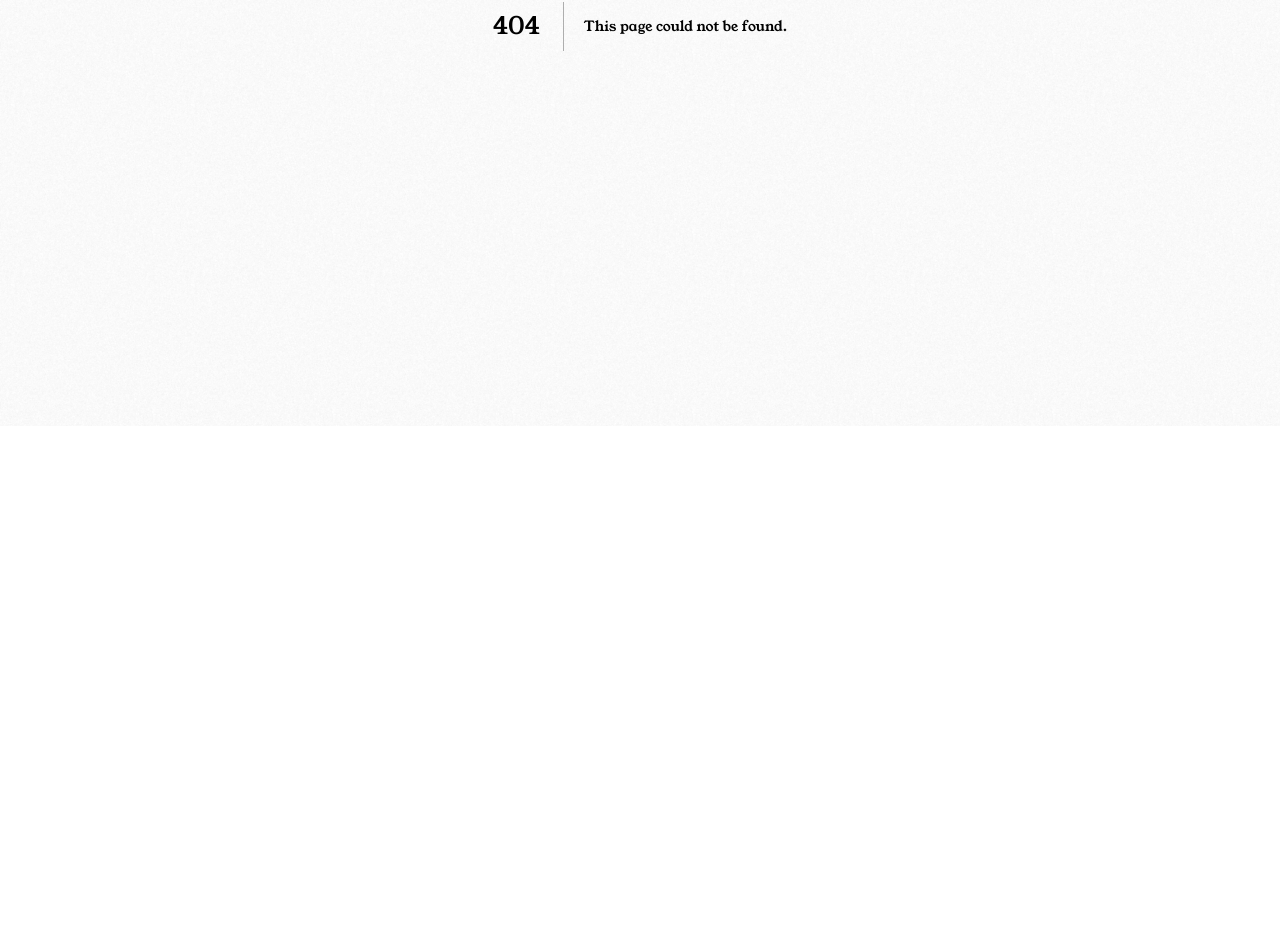
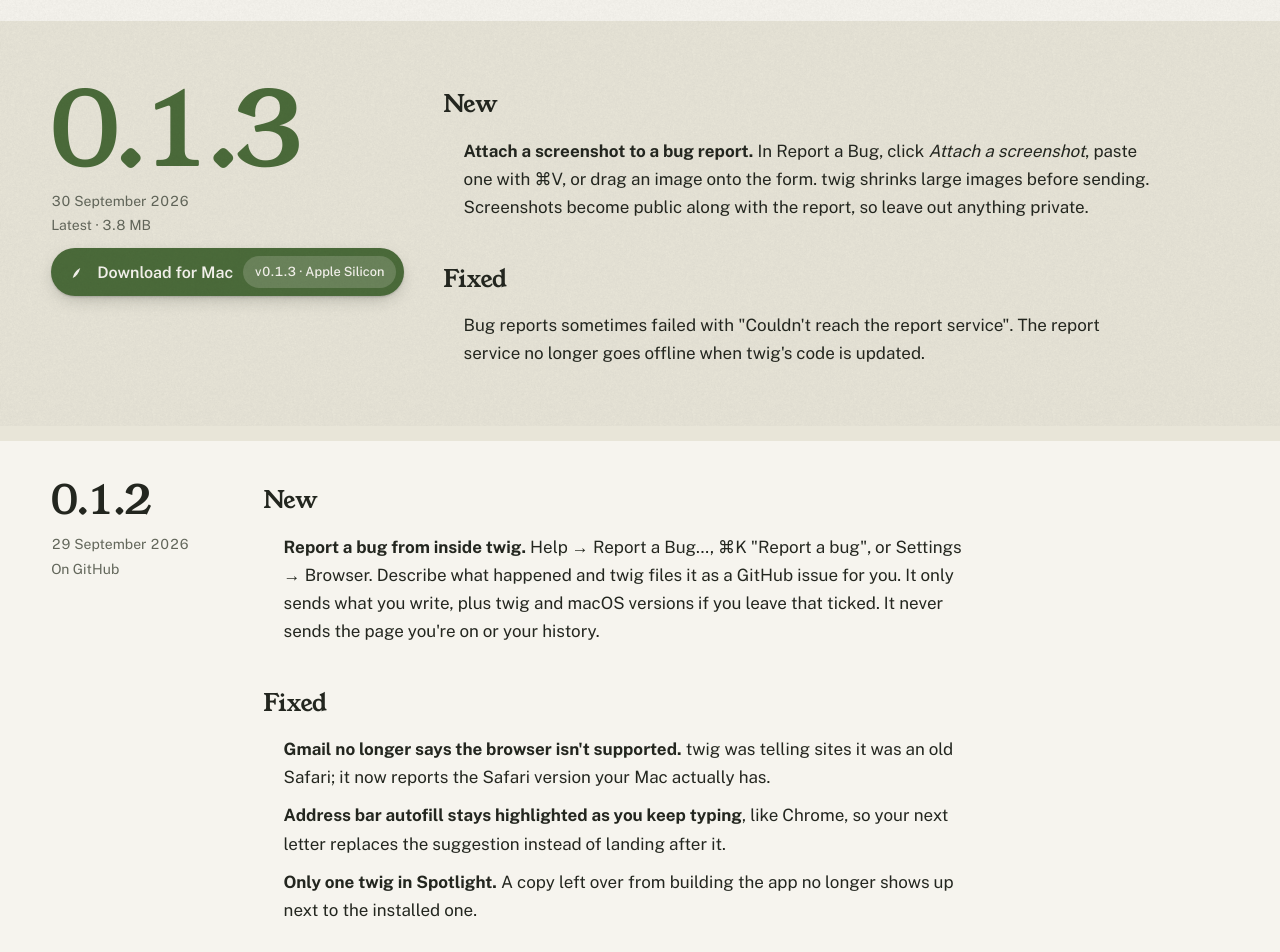
Before and after one commit to yasher3413/twig-website, a Next.js app: page /releases in a window 1280 px wide. Before the commit this address had no page. Shown: the part 374-1326 px from the top of the page. Before the commit the page ends 800 px from the top, so only its background shows below. Built offline with nearby package versions, Linux system fonts and the light colour scheme; no server answers.

Commit message:
feat: release notes from github with atom feed
Built from the GitHub Releases API, revalidated hourly with a snapshot
fallback; sanitised markdown, an anchor per version, the newest one
featured, and an Atom feed at /releases/feed.xml.

```diff
--- /dev/null
+++ b/app/(site)/releases/feed.xml/route.ts
@@ -0,0 +1,10 @@
+import { getReleases } from "@/lib/github";
+import { buildAtom } from "@/lib/feed";
+import { baseUrl } from "@/lib/seo";
+
+export const revalidate = 3600;
+
+export async function GET() {
+  const xml = buildAtom(await getReleases(), baseUrl());
+  return new Response(xml, { headers: { "Content-Type": "application/atom+xml; charset=utf-8" } });
+}
--- /dev/null
+++ b/app/(site)/releases/page.tsx
@@ -0,0 +1,77 @@
+import type { Metadata } from "next";
+import { PageIntro } from "@/components/page/PageIntro";
+import { DownloadButton } from "@/components/chrome/DownloadButton";
+import { getReleases } from "@/lib/github";
+import { renderMarkdown } from "@/lib/markdown";
+import { formatBytes, formatDate, versionAnchor } from "@/lib/format";
+import { pageMeta } from "@/lib/seo";
+import styles from "./releases.module.css";
+
+export const revalidate = 3600;
+
+export const metadata: Metadata = {
+  ...pageMeta({ title: "Release notes", description: "What's new in each version of twig, straight from its GitHub releases.", path: "/releases" }),
+  alternates: { canonical: "/releases", types: { "application/atom+xml": "/releases/feed.xml" } },
+};
+
+// Strip the first line of each GitHub body (the download link and chip
+// requirement) and the repeated First launch section: the site covers
+// both once, on the download page.
+function body(md: string) {
+  return md
+    .replace(/^\*\*\[Download[^\n]*\n+/, "")
+    .replace(/\n#{2,3} First launch\n[\s\S]*?(?=\n#{2,3} |$)/, "")
+    .trim();
+}
+
+export default async function ReleasesPage() {
+  const releases = await getReleases();
+  const [latest, ...older] = releases;
+  return (
+    <main>
+      <PageIntro when={`${releases.length} releases so far`} title="Release notes">
+        <p>
+          Every version of twig and what changed in it, from the project&apos;s GitHub releases. Subscribe with the{" "}
+          <a href="/releases/feed.xml">Atom feed</a>, since there&apos;s no auto-updater yet.
+        </p>
+      </PageIntro>
+
+      <article id={versionAnchor(latest.version)} className={styles.featured} aria-labelledby="latest-h">
+        <div className={`wrap ${styles.grid}`}>
+          <div className={styles.meta}>
+            <p className={`${styles.version} tnum`} id="latest-h">
+              {latest.version}
+            </p>
+            <p className={`${styles.date} tnum`}>
+              <time dateTime={latest.date}>{formatDate(latest.date)}</time>
+              <span>Latest{latest.dmgSize ? ` · ${formatBytes(latest.dmgSize)}` : ""}</span>
+            </p>
+            <DownloadButton version={latest.version} size="md" />
+          </div>
+          <div className={styles.prose} dangerouslySetInnerHTML={{ __html: renderMarkdown(body(latest.body)) }} />
+        </div>
+      </article>
+
+      <div className="wrap">
+        {older.map((r) => (
+          <article key={r.tag} id={versionAnchor(r.version)} className={styles.entry} aria-labelledby={`${versionAnchor(r.version)}-h`}>
+            <div className={styles.grid}>
+              <div className={styles.meta}>
+                <h2 className={`${styles.versionSm} tnum`} id={`${versionAnchor(r.version)}-h`}>
+                  <a href={`#${versionAnchor(r.version)}`}>{r.version}</a>
+                </h2>
+                <p className={`${styles.date} tnum`}>
+                  <time dateTime={r.date}>{formatDate(r.date)}</time>
+                  <a href={r.url} rel="noopener">
+                    On GitHub
+                  </a>
+                </p>
+              </div>
+              <div className={styles.prose} dangerouslySetInnerHTML={{ __html: renderMarkdown(body(r.body)) }} />
+            </div>
+          </article>
+        ))}
+      </div>
+    </main>
+  );
+}
--- /dev/null
+++ b/app/(site)/releases/releases.module.css
@@ -0,0 +1,122 @@
+.featured {
+  padding: clamp(40px, 5vw, 72px) 0;
+  background: var(--strip);
+}
+
+.grid {
+  display: grid;
+  gap: 20px;
+}
+
+@media (min-width: 1024px) {
+  .grid {
+    grid-template-columns: 180px minmax(0, 1fr);
+    column-gap: 32px;
+  }
+}
+
+.meta {
+  display: flex;
+  flex-direction: column;
+  align-items: flex-start;
+  gap: 12px;
+}
+
+.version {
+  margin: 0;
+  font-family: var(--font-display);
+  font-size: clamp(72px, 8vw, 128px);
+  line-height: 0.9;
+  letter-spacing: -0.03em;
+  color: var(--moss);
+}
+
+@media (min-width: 1024px) {
+  .featured .grid {
+    grid-template-columns: 360px minmax(0, 1fr);
+  }
+}
+
+.versionSm {
+  margin: 0;
+  font-family: var(--font-display);
+  font-size: 40px;
+  line-height: 1;
+  letter-spacing: -0.02em;
+}
+
+.versionSm a {
+  text-decoration: none;
+}
+
+.versionSm a:hover {
+  color: var(--moss);
+}
+
+.date {
+  display: flex;
+  flex-direction: column;
+  gap: 2px;
+  margin: 0;
+  font-size: 14px;
+  color: var(--muted);
+}
+
+.date a {
+  color: var(--muted);
+}
+
+.entry {
+  padding: 40px 0;
+  border-top: 1px solid var(--rule);
+}
+
+.entry:first-child {
+  border-top: 0;
+}
+
+.prose {
+  max-width: 68ch;
+  font-size: 17px;
+  line-height: 1.65;
+}
+
+.prose :global(h3) {
+  margin: 1.6em 0 0.5em;
+  font-family: var(--font-display);
+  font-size: 24px;
+  letter-spacing: -0.01em;
+}
+
+.prose :global(h3:first-child) {
+  margin-top: 0;
+}
+
+.prose :global(ul) {
+  margin: 0;
+  padding-left: 1.2em;
+}
+
+.prose :global(li) {
+  margin: 0 0 0.6em;
+}
+
+.prose :global(li::marker) {
+  color: var(--moss);
+}
+
+.prose :global(p) {
+  margin: 0 0 1em;
+}
+
+.prose :global(a) {
+  color: var(--moss);
+}
+
+.prose :global(code) {
+  font-family: ui-monospace, "SF Mono", Menlo, monospace;
+  font-size: 0.88em;
+  padding: 1px 5px;
+  border-radius: 4px;
+  background: var(--field);
+}
```
